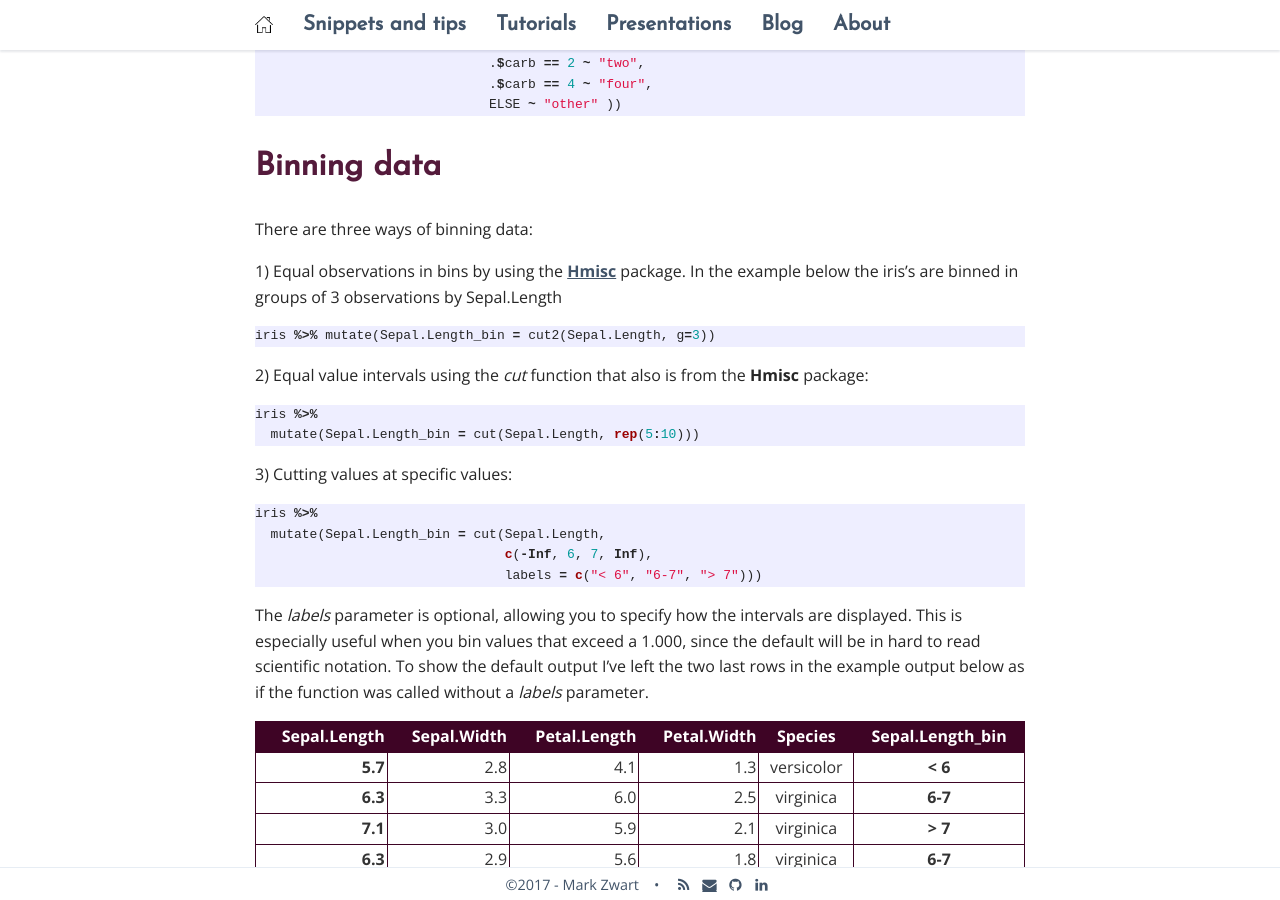
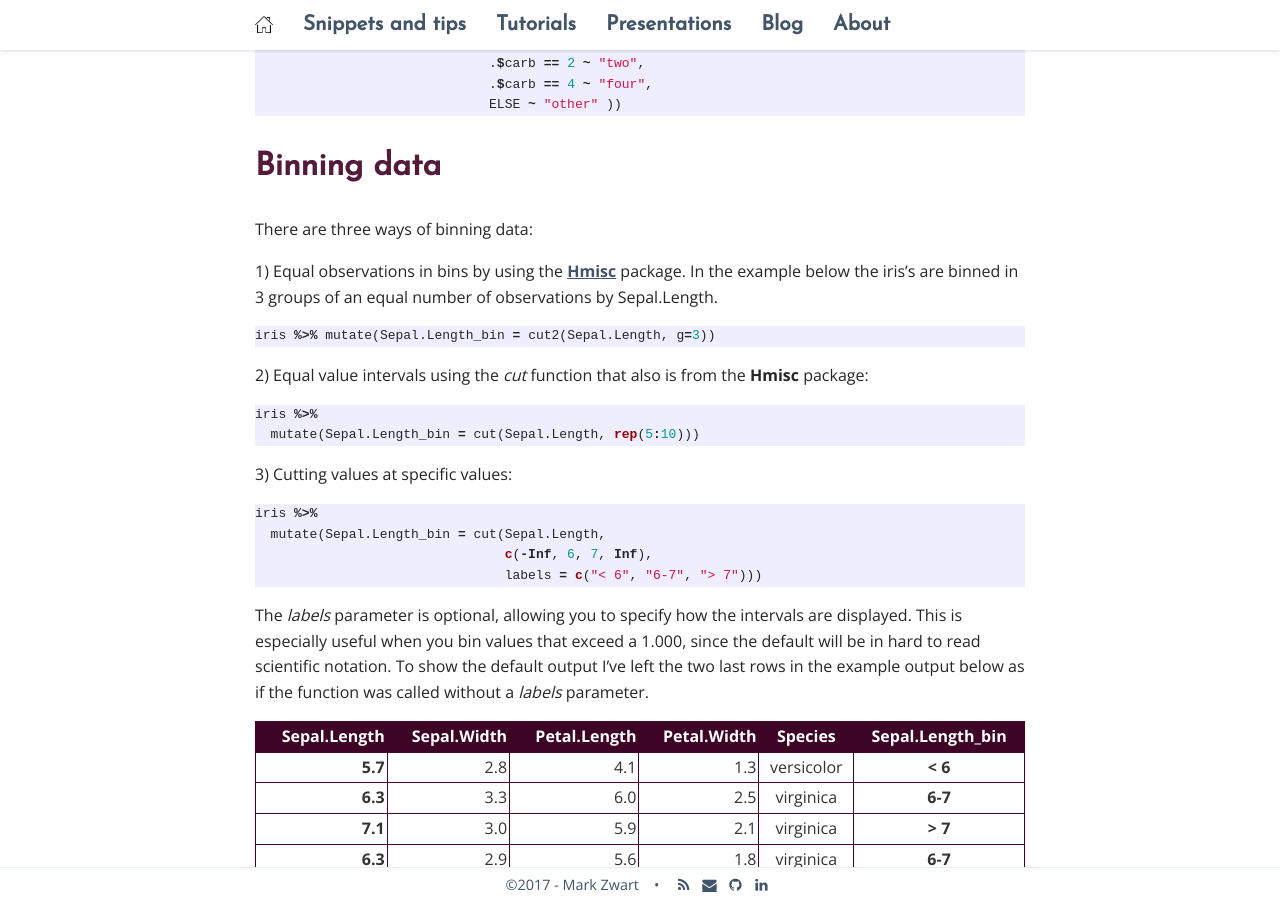
Before and after one commit to mark-me/mark-me.github.io, a Jekyll site: the page built from _pages/snippets-and-tips/data-transformation.md, in a window 1280 px wide and 900 px high, scrolled down 4134 px. Built offline with Jekyll 4.4.1, drawn with Linux system fonts in a browser that asks for light colours; nearby versions of some CDN libraries; comment, search, counter and statistics services are not loaded.

Commit message:
Update data-transformation.md

````diff
--- a/_pages/snippets-and-tips/data-transformation.md
+++ b/_pages/snippets-and-tips/data-transformation.md
@@ -141,7 +141,7 @@ mtcars %>%
 
 There are three ways of binning data:
 
-1) Equal observations in bins by using the [**Hmisc**](https://www.rdocumentation.org/packages/Hmisc) package. In the example below the iris's are binned in groups of 3 observations by Sepal.Length
+1) Equal observations in bins by using the [**Hmisc**](https://www.rdocumentation.org/packages/Hmisc) package. In the example below the iris's are binned in 3 groups of an equal number of observations by Sepal.Length.
 ```r
 iris %>% mutate(Sepal.Length_bin = cut2(Sepal.Length, g=3))
 ```
````
